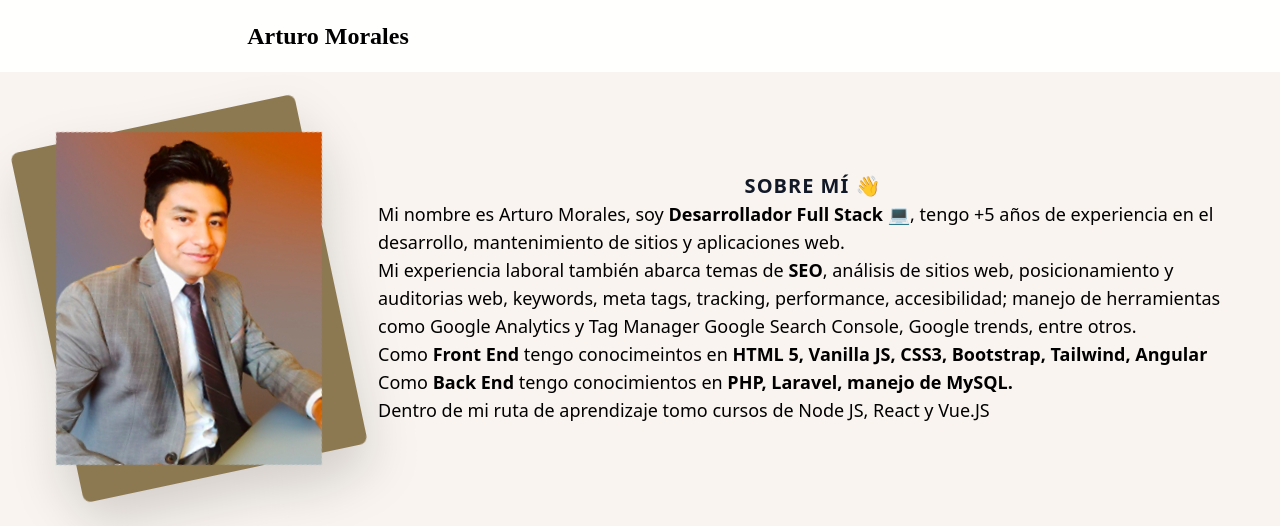
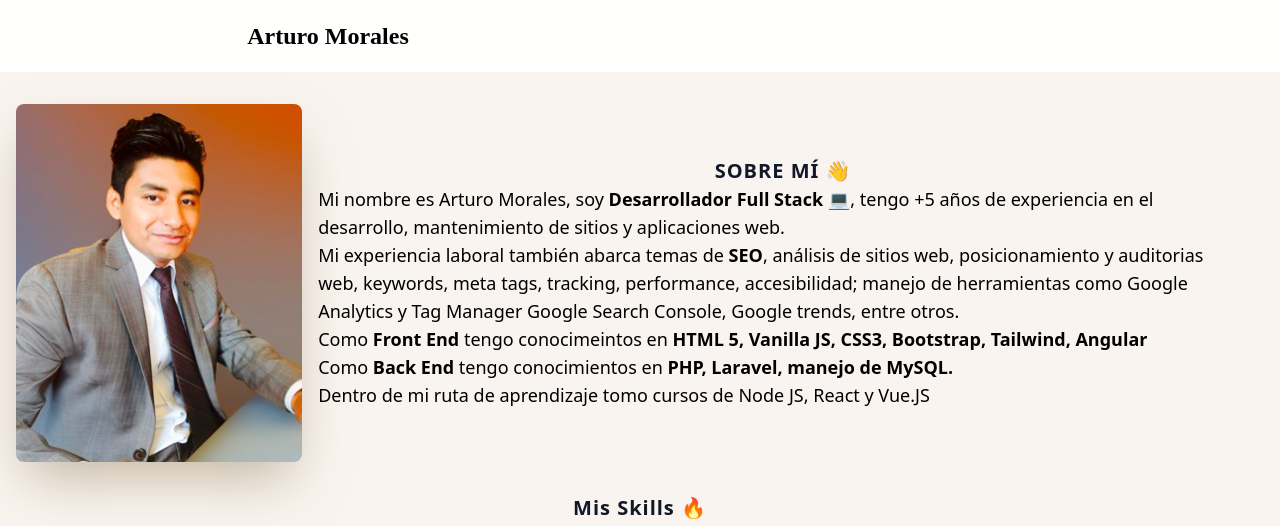
Before and after one commit to artmcel/artmcel.github.io, a React (Vite) app: page / in a window 1280 px wide. Shown: the top 526 px of the page. Built offline with nearby package versions, Linux system fonts and the light colour scheme; a web font is replaced by a local one.

Commit message:
delete bg-color

```diff
--- a/src/Introduce.jsx
+++ b/src/Introduce.jsx
@@ -3,13 +3,11 @@ import profile from './assets/profile-picture.jpeg';
 export default function Introduce() {
   return (
     <article className="flex flex-col justify-center items-center md:flex-row">
-      <div className="m-4 w-3/4 drop-shadow-2xl bg-[#8c7851] rounded-lg -rotate-12
-        md:w-3/4 md:basis-2/4 md:mx-7
-        lg:w-1/4 lg:basis-1/4">
+      <div className="">
         <img
           id="img-profile"
           src={profile}
-          className="p-3 object-center rounded-lg rotate-12 w-auto h-auto"
+          className="object-center rounded-lg shadow-2xl shadow-[#8c7851]/50 w-auto h-auto"
           alt="profile-img"
         />
       </div>
```
